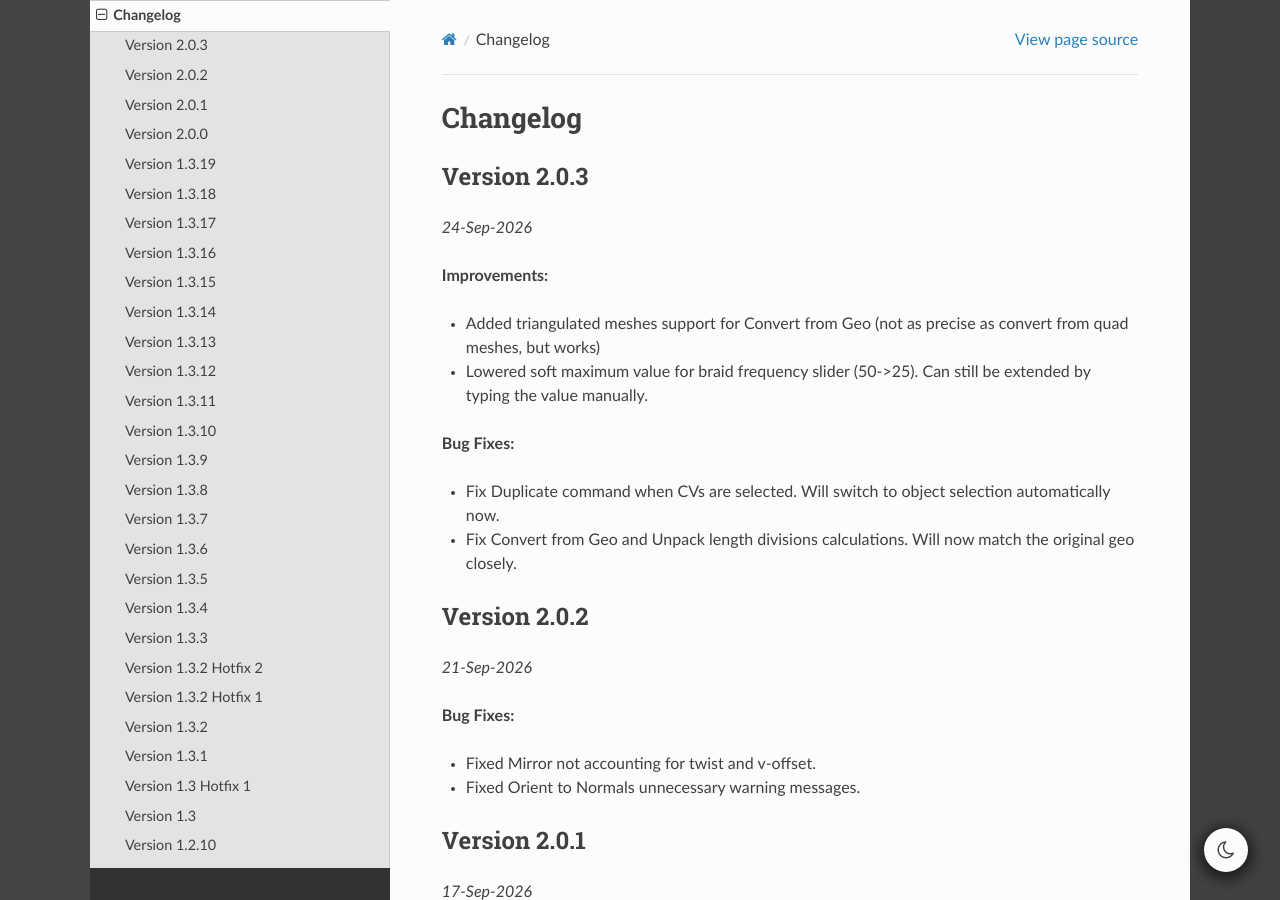
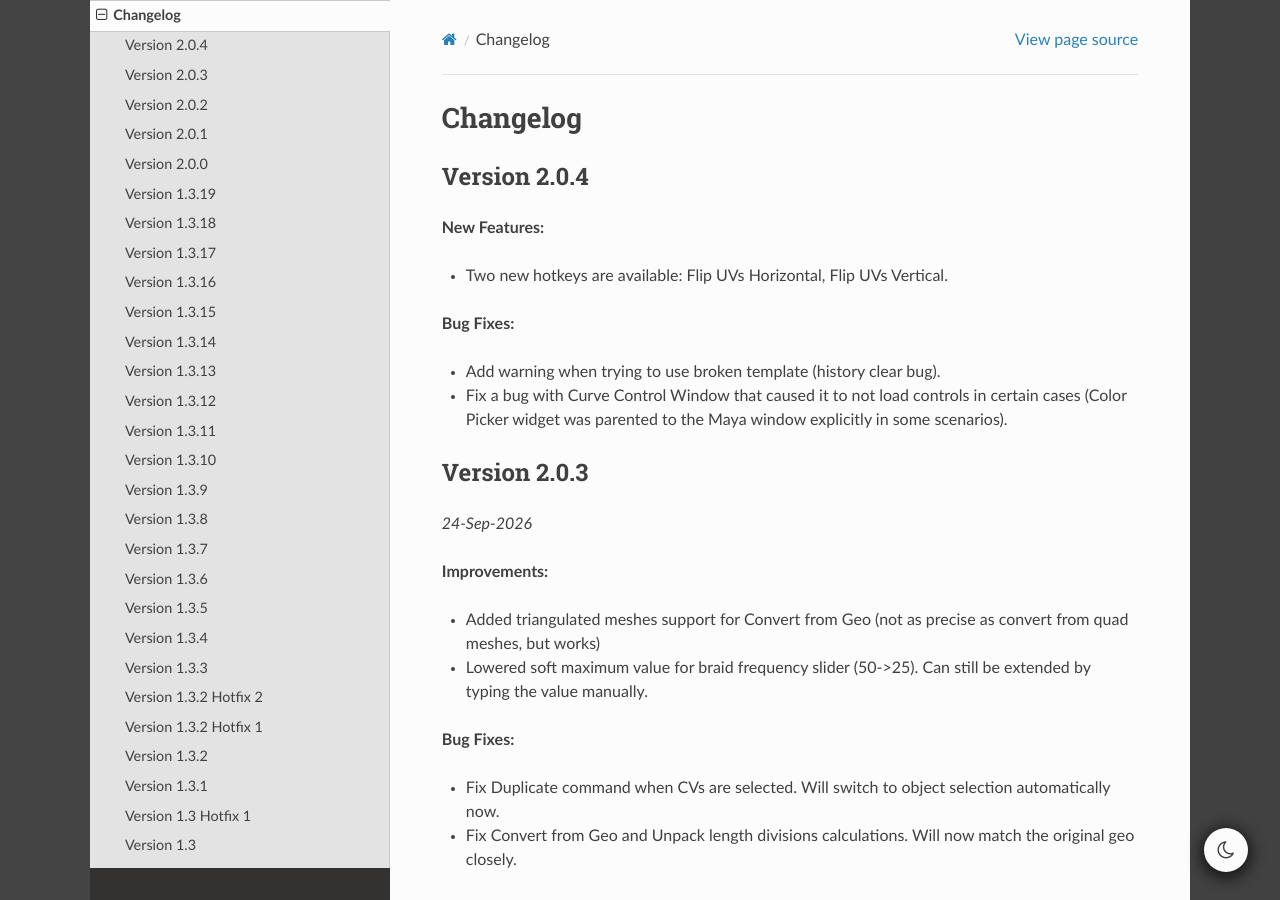
Before and after one commit to Video-Nomad/gs-curvetools-docs, a Sphinx documentation site: the page built from docs/source/changelog.rst, in a window 1280 px wide and 900 px high. Built offline with Sphinx 7.4.7 and the Read the Docs theme 3.1.0, drawn with Linux system fonts in a browser that asks for light colours.

Commit message:
v2.0.4 changelog + new hotkeys

```diff
--- a/docs/source/changelog.rst
+++ b/docs/source/changelog.rst
@@ -3,6 +3,18 @@
 #########
 Changelog
 #########
+
+Version 2.0.4
+^^^^^^^^^^^^^
+
+**New Features:**
+
+- Two new hotkeys are available: Flip UVs Horizontal, Flip UVs Vertical.
+
+**Bug Fixes:**
+
+- Add warning when trying to use broken template (history clear bug).
+- Fix a bug with Curve Control Window that caused it to not load controls in certain cases (Color Picker widget was parented to the Maya window explicitly in some scenarios).
 
 Version 2.0.3
 ^^^^^^^^^^^^^
--- a/docs/source/hotkeys.rst
+++ b/docs/source/hotkeys.rst
@@ -419,6 +419,12 @@
   * - Paste UVs
     - ``GSCT_Paste_UVs``
     - Paste UVs to selected curves
+  * - Flip UVs Horizontal
+    - ``GSCT_Flip_UVs_Horizontal``
+    - Flip selected objects' UVs horizontally (works with the UV Editor closed)
+  * - Flip UVs Vertical
+    - ``GSCT_Flip_UVs_Vertical``
+    - Flip selected objects' UVs vertically (works with the UV Editor closed)
   * - Reset Pivot to Root
     - ``GSCT_Reset_Pivot_to_Root``
     - Reset Pivot Point to Root
```
